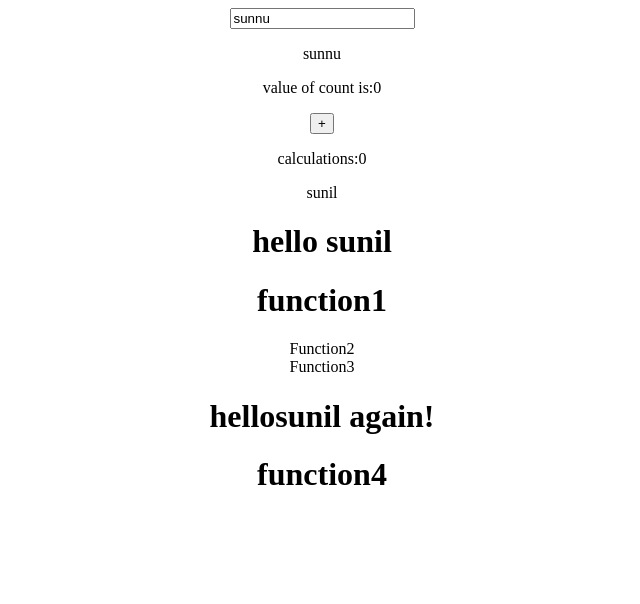
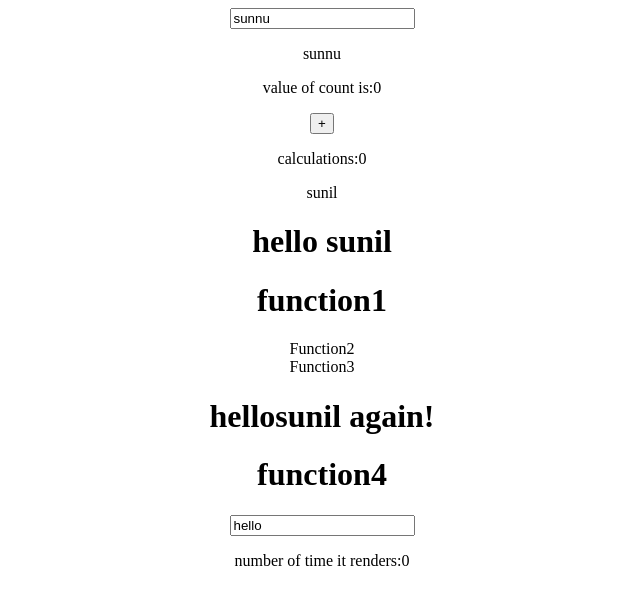
Before and after one commit to sunil-dhi/reactjsPractice, a React (Create React App) app: page / in a window 1280 px wide. Shown: the top 604 px of the page, without its empty margins (318-958 px from the left). Built offline with nearby package versions, Linux system fonts and the light colour scheme.

Commit message:
useRef hook pratice

```diff
--- a/src/App.js
+++ b/src/App.js
@@ -2,13 +2,14 @@ import './App.css';
 import Usestatehook from './ReactHooks/UseStateHook'
 import UseEffectHook from './ReactHooks/UseEffectHook'
 import UseContextHook from './ReactHooks/usecontext/UseContextHook'
+import UseRefHook from './ReactHooks/UseRefHook'
 function App() {
   return (
     <div className="App">
       <Usestatehook />
       <UseEffectHook />
       <UseContextHook />
-
+      <UseRefHook />
     </div>
   );
 }
--- /dev/null
+++ b/src/ReactHooks/UseRefHook.js
@@ -0,0 +1,30 @@
+// The useRef Hook allows you to persist values between renders.
+
+// It can be used to store a mutable value that does not cause a re-render when updated.
+
+// It can be used to access a DOM element directly.
+
+import React, { useEffect, useRef, useState } from "react";
+
+const UseRefHook = () => {
+  const [data, setData] = useState("hello");
+
+    const count=useRef(0)
+//   const [count, setCount] = useState(0);
+  useEffect(() => {
+//     setCount(count + 1);                          ///problem is infinite loop re-rendering now solutin is use useRef hook
+         count.current=count.current+1
+   });
+
+  return (
+    <div>
+      <input type="text"  value={data} onChange={(e) => setData(e.target.value)} />
+      <p>number of time it renders:{count.current}</p>
+    </div>
+  );
+};
+
+export default UseRefHook;
+
+
+//created a mutable variable count using useRef which hinders re-rendering process.
```
